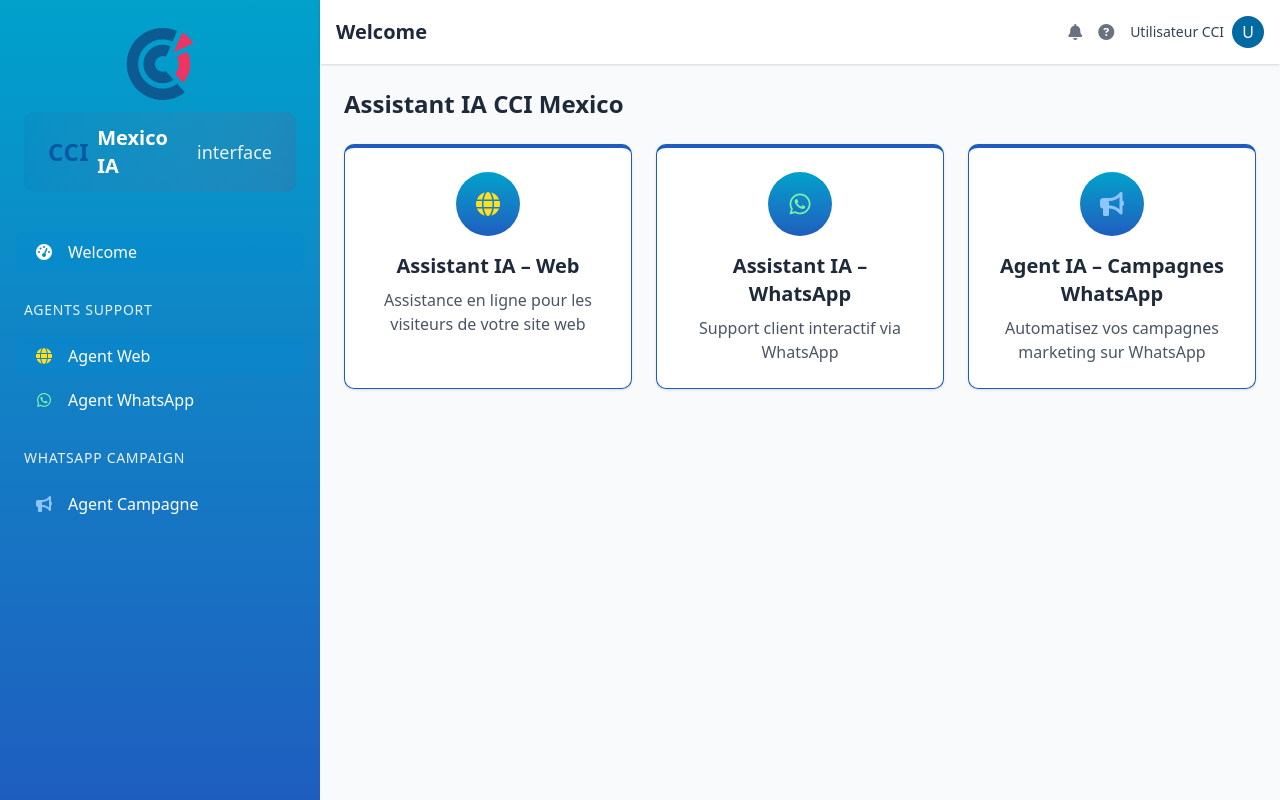
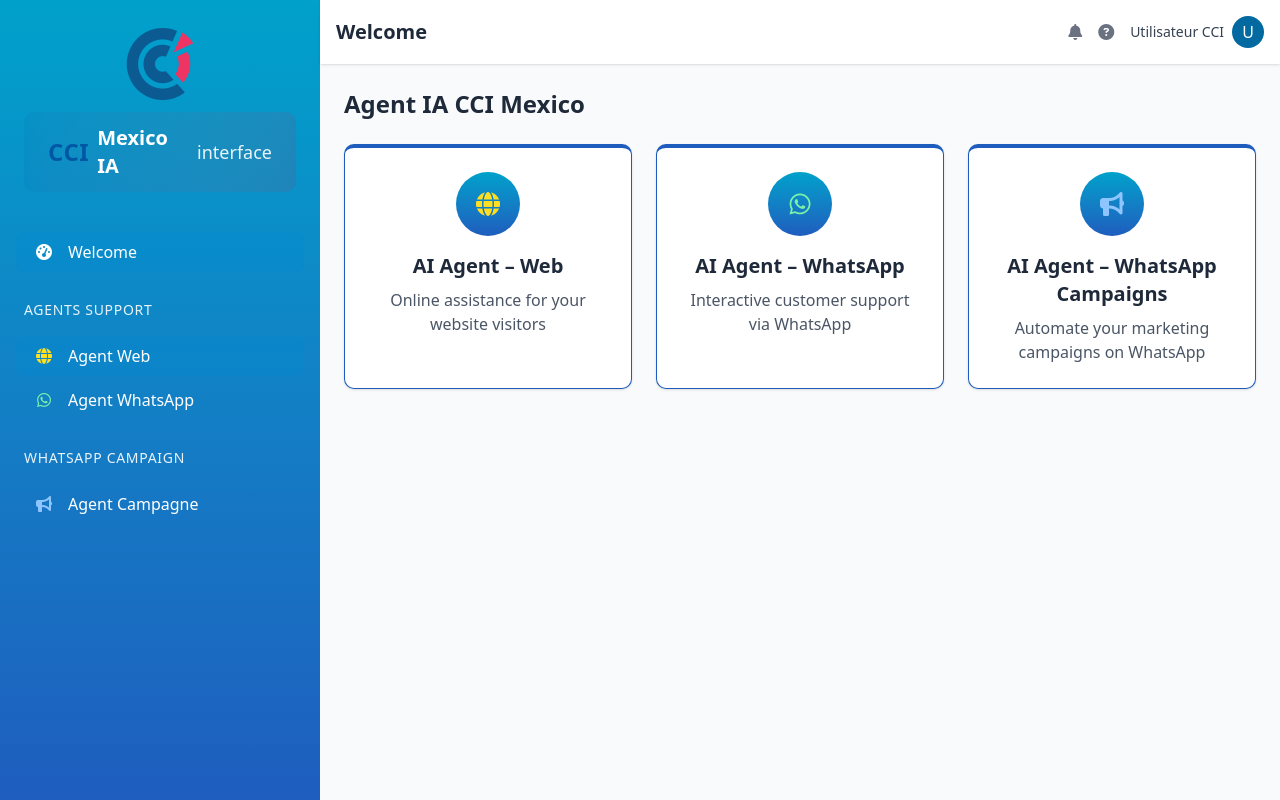
Before and after one commit to MincaAiAssistant/CCI-platform, a React (Vite) app: page / in a window 1280 px wide. Built offline with nearby package versions, Linux system fonts and the light colour scheme.

Commit message:
Update dashboard text title

```diff
--- a/src/pages/dashboard.tsx
+++ b/src/pages/dashboard.tsx
@@ -15,11 +15,10 @@
   return (
     <div className="max-w-6xl mx-auto">
       <h1 className="text-2xl font-bold text-gray-800 mb-6">
-        Assistant IA CCI Mexico
+        Agent IA CCI Mexico
       </h1>
 
       <div className="grid grid-cols-1 md:grid-cols-3 gap-6">
-        {/* Carte Assistant IA - Web */}
         <Card
           className="p-6 cursor-pointer hover:shadow-lg transition-shadow duration-300 border-t-4 border-[#1e5dbe]"
           onClick={() => handleAgentSelection('internal')}
@@ -31,15 +30,14 @@
               </span>
             </div>
             <h2 className="text-xl font-semibold text-gray-800 mb-2">
-              Assistant IA – Web
+              AI Agent – Web
             </h2>
             <p className="text-gray-600">
-              Assistance en ligne pour les visiteurs de votre site web
+              Online assistance for your website visitors
             </p>
           </div>
         </Card>
 
-        {/* Carte Assistant IA - WhatsApp */}
         <Card
           className="p-6 cursor-pointer hover:shadow-lg transition-shadow duration-300 border-t-4 border-[#1e5dbe]"
           onClick={() => handleAgentSelection('internal')}
@@ -51,15 +49,14 @@
               </span>
             </div>
             <h2 className="text-xl font-semibold text-gray-800 mb-2">
-              Assistant IA – WhatsApp
+              AI Agent – WhatsApp
             </h2>
             <p className="text-gray-600">
-              Support client interactif via WhatsApp
+              Interactive customer support via WhatsApp
             </p>
           </div>
         </Card>
 
-        {/* Carte Agent IA - Campagnes WhatsApp */}
         <Card
           className="p-6 cursor-pointer hover:shadow-lg transition-shadow duration-300 border-t-4 border-[#1e5dbe]"
           onClick={() => handleAgentSelection('client')}
@@ -71,10 +68,10 @@
               </span>
             </div>
             <h2 className="text-xl font-semibold text-gray-800 mb-2">
-              Agent IA – Campagnes WhatsApp
+              AI Agent – WhatsApp Campaigns
             </h2>
             <p className="text-gray-600">
-              Automatisez vos campagnes marketing sur WhatsApp
+              Automate your marketing campaigns on WhatsApp
             </p>
           </div>
         </Card>
```
